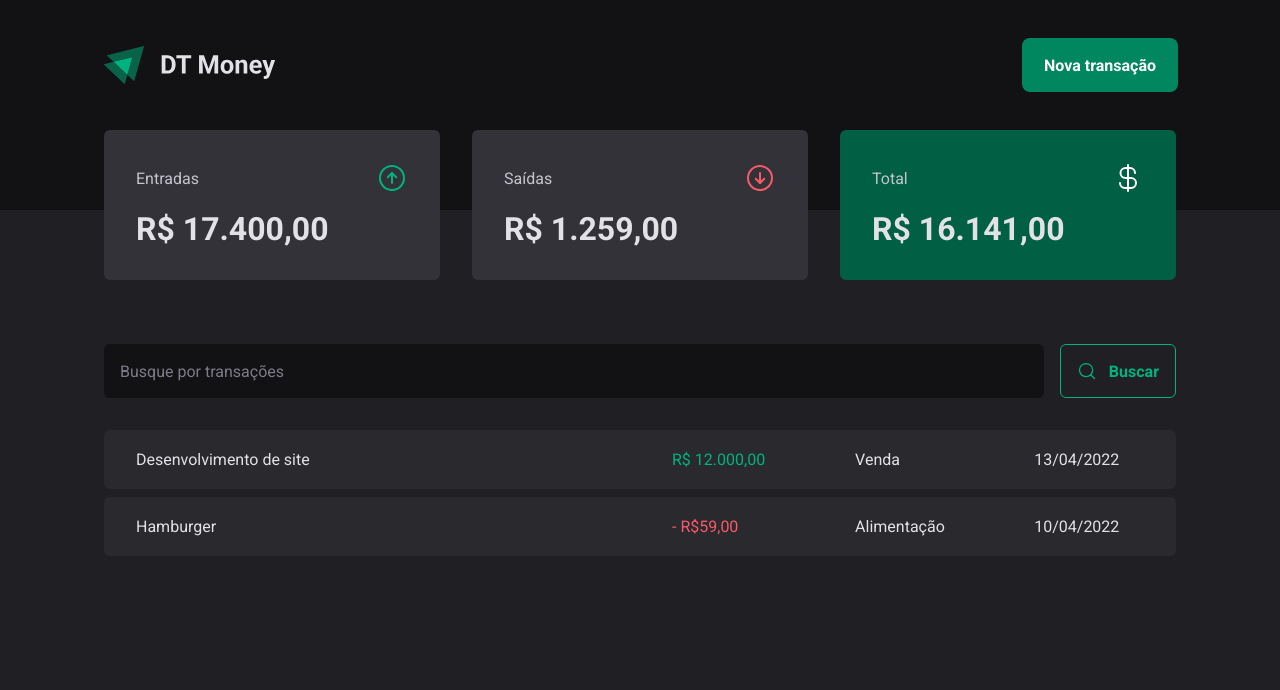
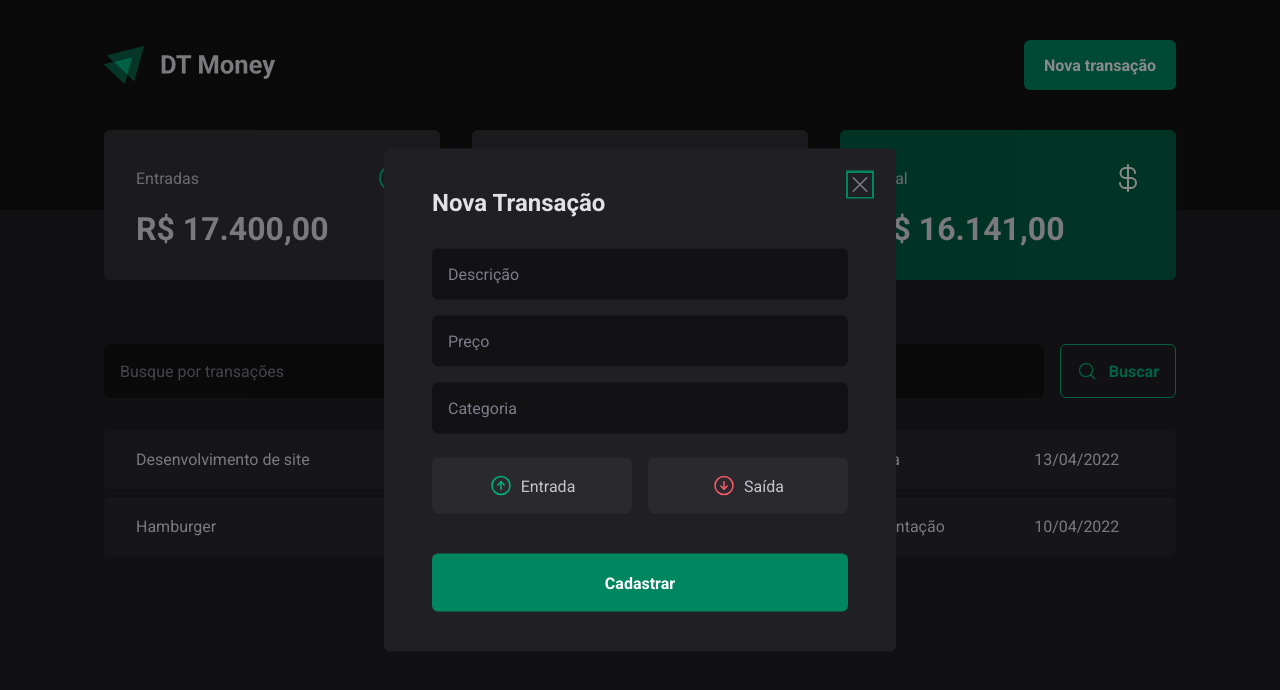
Before and after one commit to viitones/DT-Money, a React (Vite) app: page / in a window 1280 px wide. Both pictures are taken after a click on the button "Nova transação". Shown: the top 690 px of the page. Built offline with nearby package versions, Linux system fonts and the light colour scheme.

Commit message:
finish modal

```diff
--- a/package.json
+++ b/package.json
@@ -9,6 +9,8 @@
     "preview": "vite preview"
   },
   "dependencies": {
+    "@radix-ui/react-dialog": "^1.1.1",
+    "@radix-ui/react-radio-group": "^1.2.0",
     "phosphor-react": "^1.4.1",
     "react": "^18.3.1",
     "react-dom": "^18.3.1"
--- a/src/components/Header/index.tsx
+++ b/src/components/Header/index.tsx
@@ -1,12 +1,22 @@
 import { HeaderContainer, HeaderContent, NewTransactionButton } from "./styles";
+import * as Dialog from "@radix-ui/react-dialog";
 
 import logo from "../../assets/logo.svg"
+import { NewTransactionModal } from "../NewTransactionModal";
 export function Header() {
   return (
     <HeaderContainer>
       <HeaderContent>
-        <img src={logo} alt="" />
-        <NewTransactionButton>Nova transação</NewTransactionButton>
+      <img src={logo} alt="" />
+
+      <Dialog.Root>
+        <Dialog.Trigger asChild>
+          <NewTransactionButton>Nova transação</NewTransactionButton>
+        </Dialog.Trigger>
+
+        <NewTransactionModal />
+      </Dialog.Root>
+
       </HeaderContent>
     </HeaderContainer>
   )
--- /dev/null
+++ b/src/components/NewTransactionModal/index.tsx
@@ -0,0 +1,40 @@
+import * as Dialog from "@radix-ui/react-dialog";
+import { CloseButton, Content, Overlay, TransactionType, TransactionTypeButton } from "./styles";
+import { ArrowCircleDown, ArrowCircleUp, X } from "phosphor-react";
+
+export function NewTransactionModal() {
+  return (
+    <Dialog.Portal>
+      <Overlay />
+
+      <Content>
+        <Dialog.Title>Nova Transação</Dialog.Title>
+
+        <CloseButton>
+          <X size={24} />
+        </CloseButton>
+
+        <form action="">
+          <input type="text" placeholder="Descrição"/>
+          <input type="number" placeholder="Preço"/>
+          <input type="text" placeholder="Categoria"/>
+
+          <TransactionType>
+            <TransactionTypeButton variant="income" value="income">
+              <ArrowCircleUp size={24}/>
+              Entrada
+            </TransactionTypeButton>
+
+            <TransactionTypeButton variant="outcome" value="outcome">
+              <ArrowCircleDown size={24} />
+              Saída
+            </TransactionTypeButton>
+          </TransactionType>
+
+          <button type="submit">Cadastrar</button>
+        </form>
+
+      </Content>
+    </Dialog.Portal>
+  )
+}
--- /dev/null
+++ b/src/components/NewTransactionModal/styles.ts
@@ -0,0 +1,115 @@
+import styled from 'styled-components'
+import * as Dialog from '@radix-ui/react-dialog'
+import * as RadioGroup from '@radix-ui/react-radio-group';
+
+
+export const Overlay = styled(Dialog.Overlay)`
+  position: fixed;
+  width: 100vw;
+  height: 100vh;
+  inset: 0;
+  background: #00000075;
+`
+
+export const Content = styled(Dialog.Content)`
+  min-width: 32rem;
+  border-radius: 6px;
+  padding: 2.5rem 3rem;
+  background: ${props => props.theme['gray-800']};
+
+  position: fixed;
+  top: 50%;
+  left: 50%;
+  transform: translate(-50%, -50%);
+
+  form {
+    margin-top: 2rem;
+
+    display: flex;
+    flex-direction: column;
+    gap: 1rem;
+
+    input {
+      border-radius: 6px;
+      border: 0;
+      background: ${props => props.theme['gray-900']};
+      color: ${props => props.theme['gray-300']};
+      padding: 1rem;
+
+      &::placeholder {
+        color: ${props => props.theme['gray-500']};
+      }
+    }
+
+    button[type="submit"] {
+      height: 58px;
+      border: 0;
+      background: ${props => props.theme['green-500']};
+      color: ${props => props.theme.white};
+      font-weight: bold;
+      padding-inline: 1.25rem;
+      border-radius: 6px;
+      margin-top: 1.5rem;
+      cursor: pointer;
+
+      &:hover {
+        background: ${props => props.theme['green-700']};
+        transition: background-color 0.2s;
+      }
+    }
+  }
+`
+
+export const CloseButton = styled(Dialog.Close)`
+  /* all: unset; */
+  background: transparent;
+  border: 0;
+  position: absolute;
+  top: 1.5rem;
+  right: 1.5rem;
+  line-height: 0;
+  cursor: pointer;
+  color: ${props => props.theme["gray-500"]};
+`
+
+export const TransactionType = styled(RadioGroup.Root)`
+  display: grid;
+  grid-template-columns: repeat(2, 1fr);
+  gap: 1rem;
+  margin-top: 0.5rem;
+`
+
+interface TransactionTypeButtonProps {
+  variant: 'income' | 'outcome'
+}
+
+export const TransactionTypeButton = styled(RadioGroup.Item)<TransactionTypeButtonProps>`
+  border: 0;
+  background: ${props => props.theme["gray-700"]};
+  color: ${props => props.theme["gray-300"]};
+  padding: 1rem;
+  display: flex;
+  justify-content: center;
+  align-items: center;
+  gap: 0.5rem;
+  border-radius: 6px;
+  cursor: pointer;
+
+  svg {
+    color: ${props => props.variant === 'income' ? props.theme["green-300"] : props.theme["red-300"]};
+  }
+
+  &[data-state="unchecked"]:hover {
+    transition: background-color 0.2s;
+    background: ${props => props.theme["gray-600"]};
+  }
+
+  &[data-state="checked"] {
+    color: ${props => props.theme.white};
+    background: ${props => props.variant === 'income' ? props.theme["green-500"] : props.theme["red-500"]};
+
+    svg {
+      color: ${props => props.theme.white};
+    }
+  }
+`
```
Also changed, not shown: 1 other file (tests, documents, lock files or other folders).
